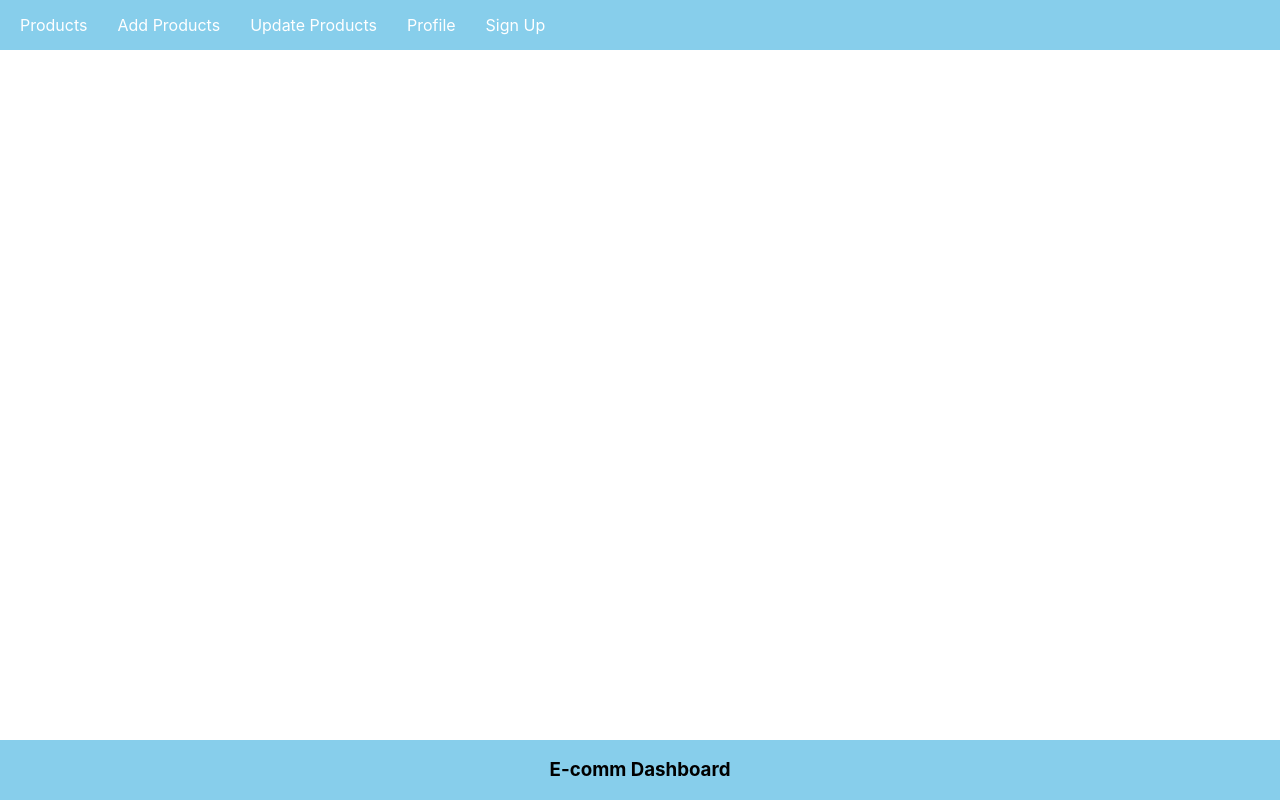
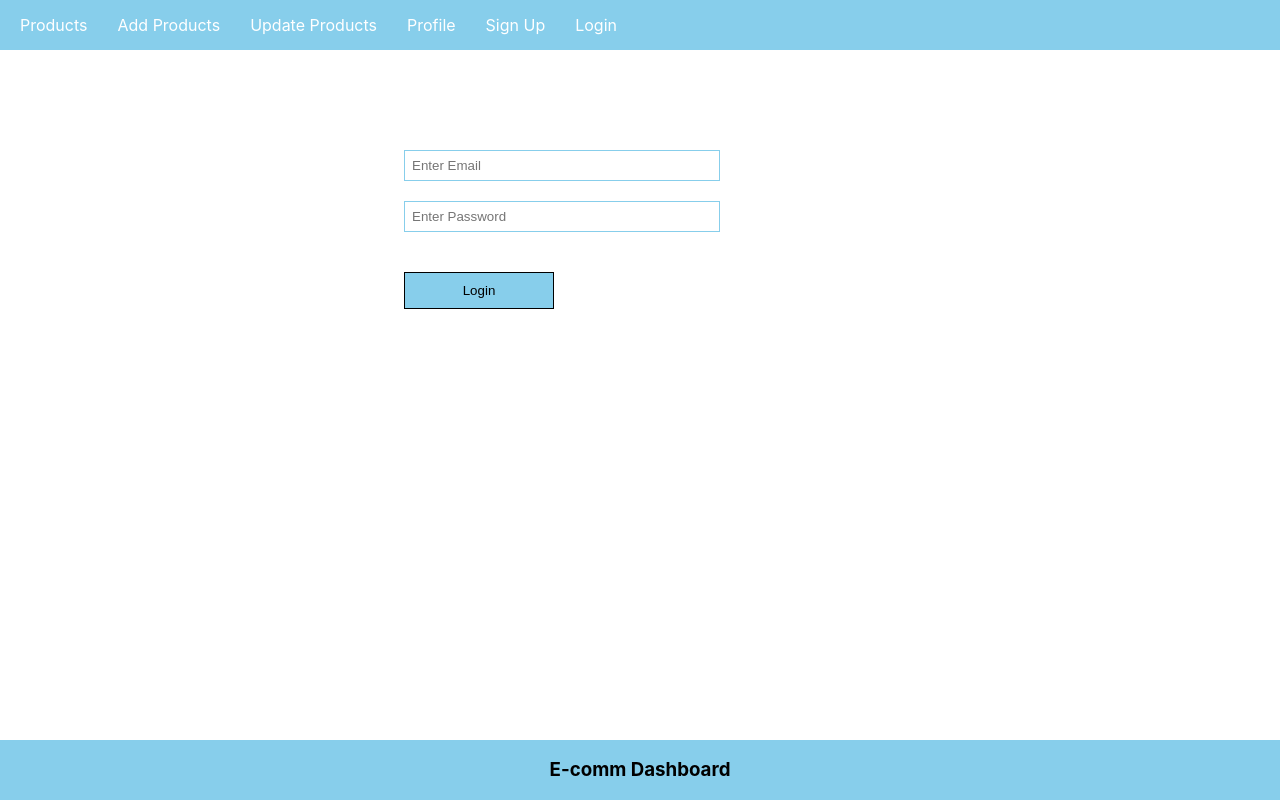
Before and after one commit to Asadujjaman47/E-commerce-Dashboard, a React (Vite) app in the folder frontend/: page /login in a window 1280 px wide. Built offline with nearby package versions, Linux system fonts and the light colour scheme.

Commit message:
Login Component UI

```diff
--- a/frontend/src/App.jsx
+++ b/frontend/src/App.jsx
@@ -4,6 +4,7 @@ import Nav from "./components/Nav";
 import Footer from "./components/Footer";
 import SignUp from "./components/SignUp";
 import { PrivateComponent } from "./components/PrivateComponent";
+import Login from "./components/Login";
 
 function App() {
   return (
@@ -20,6 +21,7 @@ function App() {
           </Route>
 
           <Route path="/signup" element={<SignUp />} />
+          <Route path="/login" element={<Login />} />
         </Routes>
         {/* <h1>E-Dashboard</h1> */}
       </BrowserRouter>
--- /dev/null
+++ b/frontend/src/components/Login.jsx
@@ -0,0 +1,41 @@
+import React from "react";
+import { useNavigate } from "react-router-dom";
+
+const Login = () => {
+
+    const [email, setEmail] = React.useState("");
+    const [password, setPassword] = React.useState("");
+    const navigate = useNavigate();
+
+    const handleLogin = () => {
+        console.log(email, password);
+    }
+
+  return (
+    <div className="login">
+      <input
+        className="inputBox"
+        type="text"
+        placeholder="Enter Email"
+        value={email}
+        onChange={(e) => setEmail(e.target.value)}
+      />
+      <input
+        className="inputBox"
+        type="password"
+        placeholder="Enter Password"
+        value={password}
+        onChange={(e) => setPassword(e.target.value)}
+      />
+
+      <input
+        onClick={handleLogin}
+        className="appButton"
+        type="button"
+        value="Login"
+      />
+    </div>
+  );
+};
+
+export default Login;
--- a/frontend/src/components/Nav.jsx
+++ b/frontend/src/components/Nav.jsx
@@ -40,6 +40,9 @@ export default function Nav() {
             <Link to="/signup"> Sign Up</Link>
           )}
         </li>
+        <li>
+          <Link to="/login">Login</Link>
+        </li>
       </ul>
     </div>
   );
```
